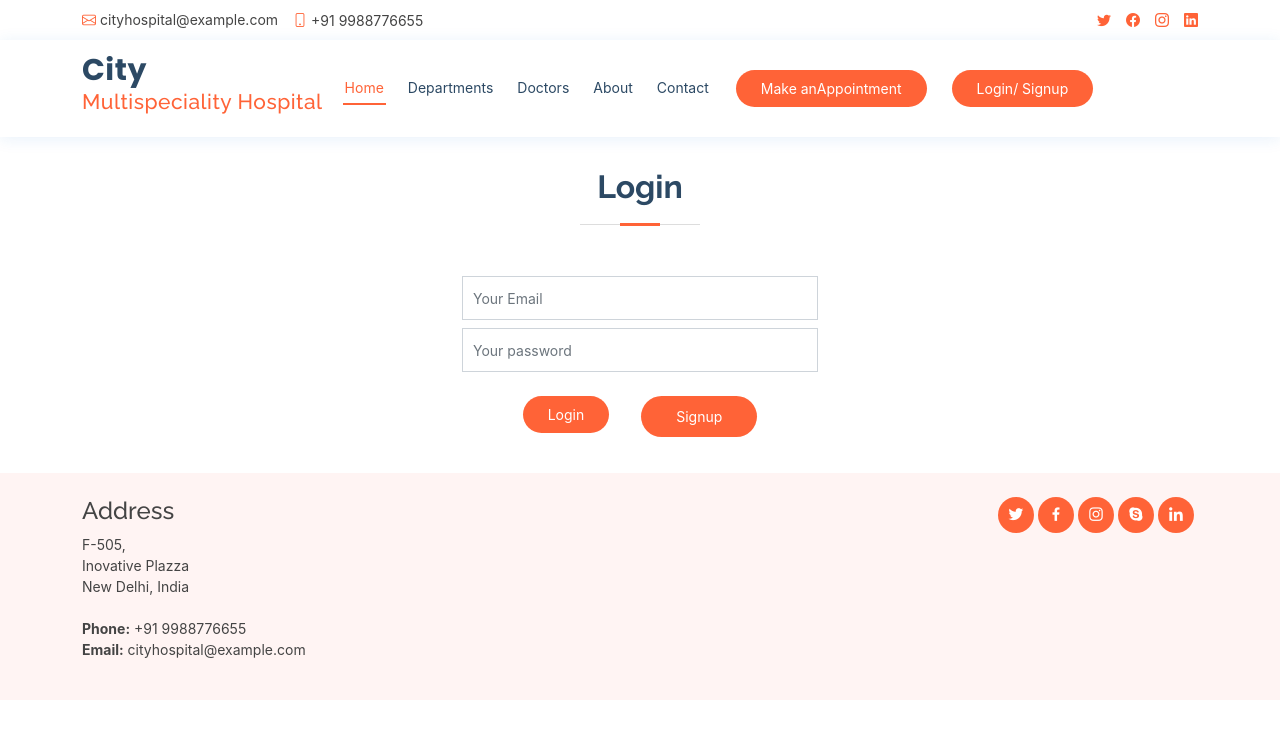
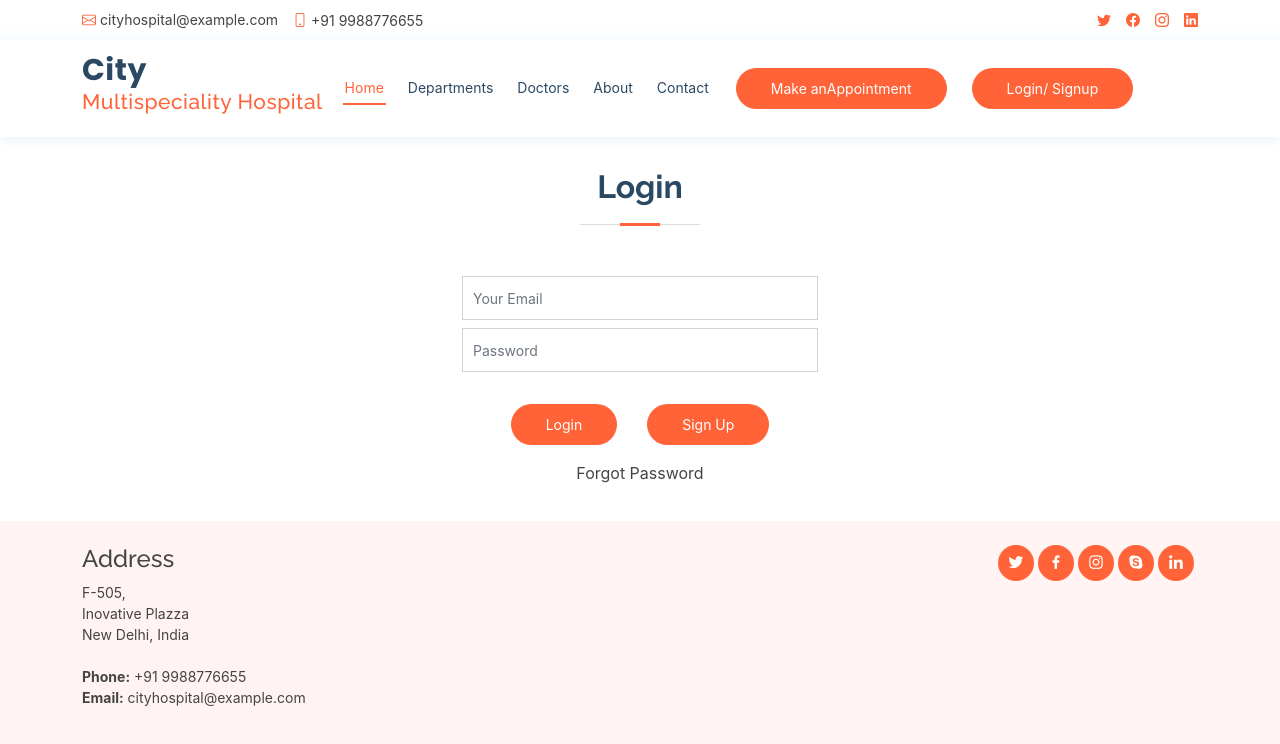
Before and after one commit to Beladiyamitul/cityhospital, a React (Create React App) app: page /auth in a window 1280 px wide. Shown: the top 744 px of the page. Built offline with nearby package versions, Linux system fonts and the light colour scheme.

Commit message:
Complet validation form

```diff
--- a/public/assets/css/style.css
+++ b/public/assets/css/style.css
@@ -15,6 +15,16 @@
 
 h1, h2, h3, h4, h5, h6 {
   font-family: "Raleway", sans-serif;
+}
+
+.login-button{
+  display: flex;
+  align-items: baseline;
+  justify-content: center;
+}
+button.appointment-btn {
+
+  margin: 0 15px !important;
 }
 
 /*--------------------------------------------------------------
@@ -205,7 +215,7 @@
   background: #FF6337;
   color: #fff;
   border-radius: 50px;
-  padding: 8px 25px;
+  padding: 10px 35px;
   white-space: nowrap;
   transition: 0.3s;
   font-size: 14px;
--- a/src/Container/Auth/Auth.js
+++ b/src/Container/Auth/Auth.js
@@ -3,103 +3,178 @@
 import * as yup from 'yup';
 import { Form, Formik, useFormik } from 'formik';
 
-function Auth(props) {
+function Login(props) {
 
-  const [User, setUserType] = useState('login')
-  const [Reset, setReset] = useState(false)
+  const [User, setUserType] = useState('Login')
+  // const [Reset, setReset] = useState(false)
 
-  const login = {
-    email: yup.string().email("please enter valid email").required("please enter email"),
-    password: yup.string().required("please enter Password")
-  }
-  const signup = {
-    name: yup.string().required("please enter name")
-
+  let login = {
+    email: yup.string().email("Please enter valid email").required("Please enter Email"),
+    password: yup.string().required("Please enter password")
   }
 
-  let schema = yup.object().shape(login, signup);
+  let Signup = {
+    name: yup.string().required("Please enter your name"),
+    email: yup.string().email("Please enter valid email").required("Please enter Email"),
+    password: yup.string().required("Please enter password")
+  }
+
+  let resetPass = {
+    email: yup.string().email("Please enter valid email").required("Please enter Email"),
+  }
+
+  let schema, iniValue;
+
+  if (User === 'Login') {
+    schema = yup.object().shape(login);
+    iniValue = {
+      email: '',
+      password: ''
+    }
+  }
+  else if (User === 'Signup') {
+    schema = yup.object().shape(Signup);
+    iniValue = {
+      name: '',
+      email: '',
+      password: ''
+    }
+  }
+  else if (User === 'Forgot') {
+    schema = yup.object().shape(resetPass);
+    iniValue = {
+      email: ''
+    }
+  }
+
 
   const formik = useFormik({
-    initialValues: {
-      email: '',
-      password: ''
-
-    },
+    initialValues: iniValue,
     validationSchema: schema,
     onSubmit: values => {
-      alert(JSON.stringify(values, null, 2));
-    },
+      if (User === 'Login') {
+        console.log('Successfully Login 👍');
+      } else if (User === 'Signup') {
+        console.log('Successfully Signup 👍');
+      }
+      // else if (User === 'Forgot') {
+      //     console.log('Your OTP is : 852002');
+      // }
+      // alert(JSON.stringify(values, null, 2));
+    }
   });
 
-
-  console.log(formik.errors.email);
+  //   console.log(formik.errors.email);
 
   return (
-
+    <main id="main">
       <section id="appointment" className="appointment">
         <div className="container">
+          <div className="section-title">
             {
-
-          User === 'login' ?
-            <div className="section-title">
+              User === 'Forgot' ?
+                <h2>Forgot Password</h2> :
+                User === 'Login' ?
                   <h2>Login</h2>
+                  :
+                  <h2>Sign Up</h2>
+            }
           </div>
-            : <div className="section-title">
-              <h2>Signup</h2>
-            </div>
-        }
-
           <Formik values={formik}>
             <Form onSubmit={formik.handleSubmit} className="php-email-form">
+              <div className="row flex-column align-items-center">
                 {
-              User === "Signup" ?
-                <div className="row justify-content-center">
+                  User === 'Forgot' ?
+                    <div className="col-md-4 form-group mt-3 mt-md-0">
+                      <input type="email" className="form-control" name="email" id="email" placeholder="Enter email" />
+                      {
+                        formik.errors.email ? <p>{formik.errors.email}</p>
+                          :
+                          null
+                      }
+                      <div className="validate" />
+                    </div> :
+                    null
+                }
+                {
+                  User === 'Signup' ?
                     <div className="col-md-4 form-group">
                       <input type="text" name="name" className="form-control" id="name" placeholder="Your Name" onChange={formik.handleChange} />
                       <div className="validate" />
                       {
-                      formik.errors.name ? formik.errors.name : null
+                        formik.errors.name ? <p>{formik.errors.name}</p>
+                          :
+                          null
                       }
                     </div>
+                    :
+                    null
+                }
+                {
+                  (User === 'Login' || User === 'Signup') ?
+                    <>
+                      <div className="col-md-4 form-group mt-3 mt-md-0">
+                        <input type="email" className="form-control" name="email" id="email" placeholder="Your Email" onChange={formik.handleChange} />
+                        {
+                          formik.errors.email ? <p>{formik.errors.email}</p>
+                            :
+                            null
+                        }
+                        <div className="validate" />
+                      </div>
+                      <div className="col-md-4 form-group mt-3 mt-md-0">
+                        <input type="password" className="form-control" name="password" id="password" placeholder="Password" onChange={formik.handleChange} />
+                        {
+                          formik.errors.password ? <p>{formik.errors.password}</p>
+                            :
+                            null
+                        }
+                        <div className="validate" />
+                      </div>
+                    </>
+                    :
+                    null
+                }
 
               </div>
-                : null
-            }
 
-            <div className="row justify-content-center">
-              <div className="col-md-4 form-group mt-3 mt-md-0">
-                <input type="email" className="form-control" name="email" id="email" placeholder="Your Email"
-                  onChange={formik.handleChange} />
-                <div className="validate" />
               {
-                  formik.errors.email ? formik.errors.email : null
-                }
+                User === 'Forgot' ?
+                  <>
+                   <div className='login-button'>
+                    <div className="text-center"><Button className='appointment-btn border-0 m-0' type="submit">Send OTP</Button></div>
+                    <div className="text-center"><Button className='appointment-btn border-0 ms-0 mt-3' type="submit" onClick={() => setUserType('Login')}>Login</Button></div>
+                    </div>
+                  </>
+                  :
+                  User === 'Login' ?
+                    <>
+                    <div className='login-button'>
+                      <div className="text-center"><Button className='appointment-btn border-0 m-0' type="submit">Login</Button></div>
+                      <div className='text-center pt-4'>
+                        <Button className='appointment-btn border-0 m-0' type="button" onClick={() => setUserType('Signup')}>Sign Up</Button>
                       </div>
                     </div>
-            <div className="row justify-content-center">
-              <div className="col-md-4 form-group mt-3 mt-md-0">
-                <input type="password" className="form-control" name="password" id="password" placeholder="Your password"
-                  onChange={formik.handleChange} />
-                <div className="validate" />
-                {
-                  formik.errors.password ? formik.errors.password : null
-                }
+                      <div className="text-center"><p className=' border-0 ms-0 mt-3' type="submit" onClick={() => setUserType('Forgot')} >Forgot Password</p></div>
+                    </>
+                    :
+                    <>
+                    <div className='login-button'>
+                      <div className="text-center"><Button className='appointment-btn border-0 m-0' type="submit">Sign Up</Button></div>
+                      <div className='text-center pt-4'>
+                      <Button className='appointment-btn border-0 m-0' type="submit" onClick={() => setUserType('Login')}>Login</Button>
                       </div>
                     </div>
-            <div className='row'>
-              <div className='d-flex justify-content-center'>
-                <div class="text-center login m-3"><button type="submit " onClick={() => setUserType('login')}>Login</button></div>
-                <div class="text-center signup m-3"><button type="submit" onClick={() => setUserType('Signup')}>Signup</button></div>
-              </div>
-
-            </div>
+                      <p className='text-center border-0 ms-0 mt-3'>Already have an account </p>
+                    </>
+              }
             </Form>
           </Formik>
         </div>
       </section>
-
-
+    </main>
   );
 }
 
-export default Auth;
+
+export default Login;
```
Lines whose indentation alone changed are shown as unchanged.
